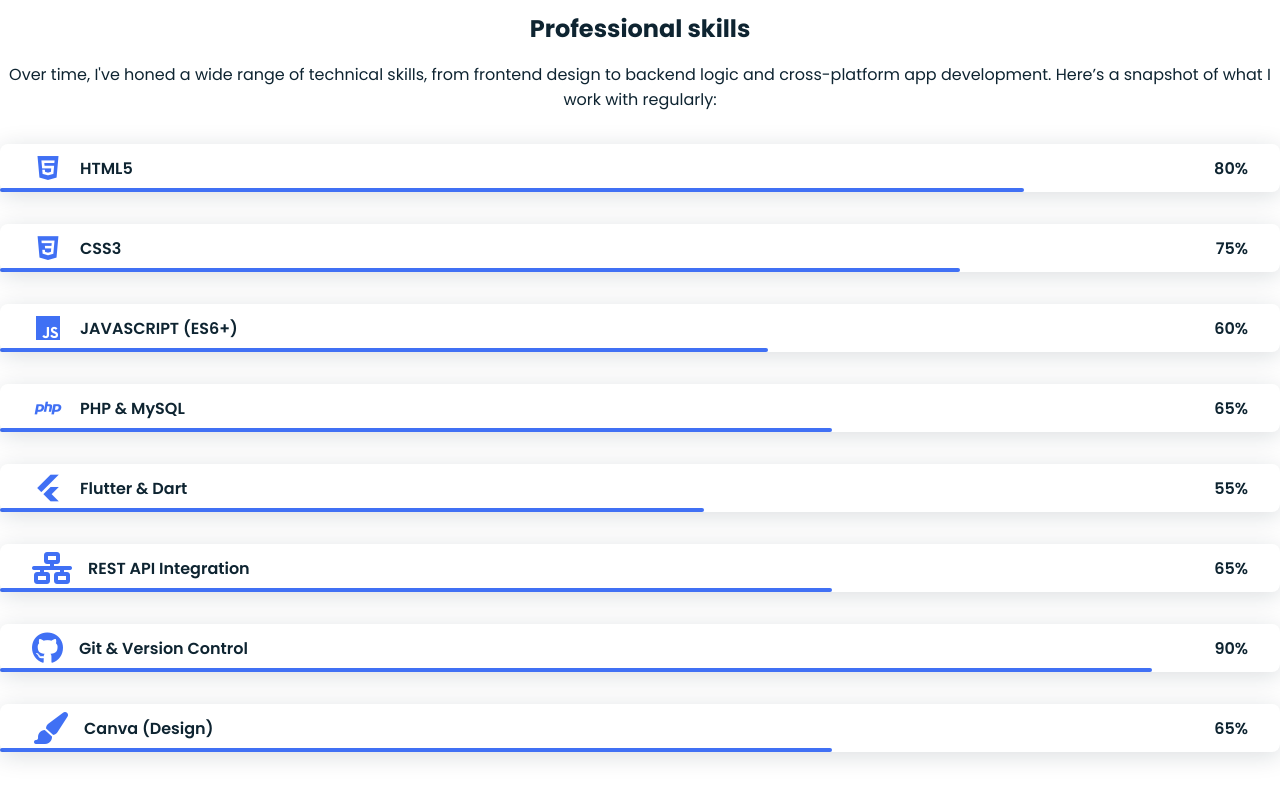
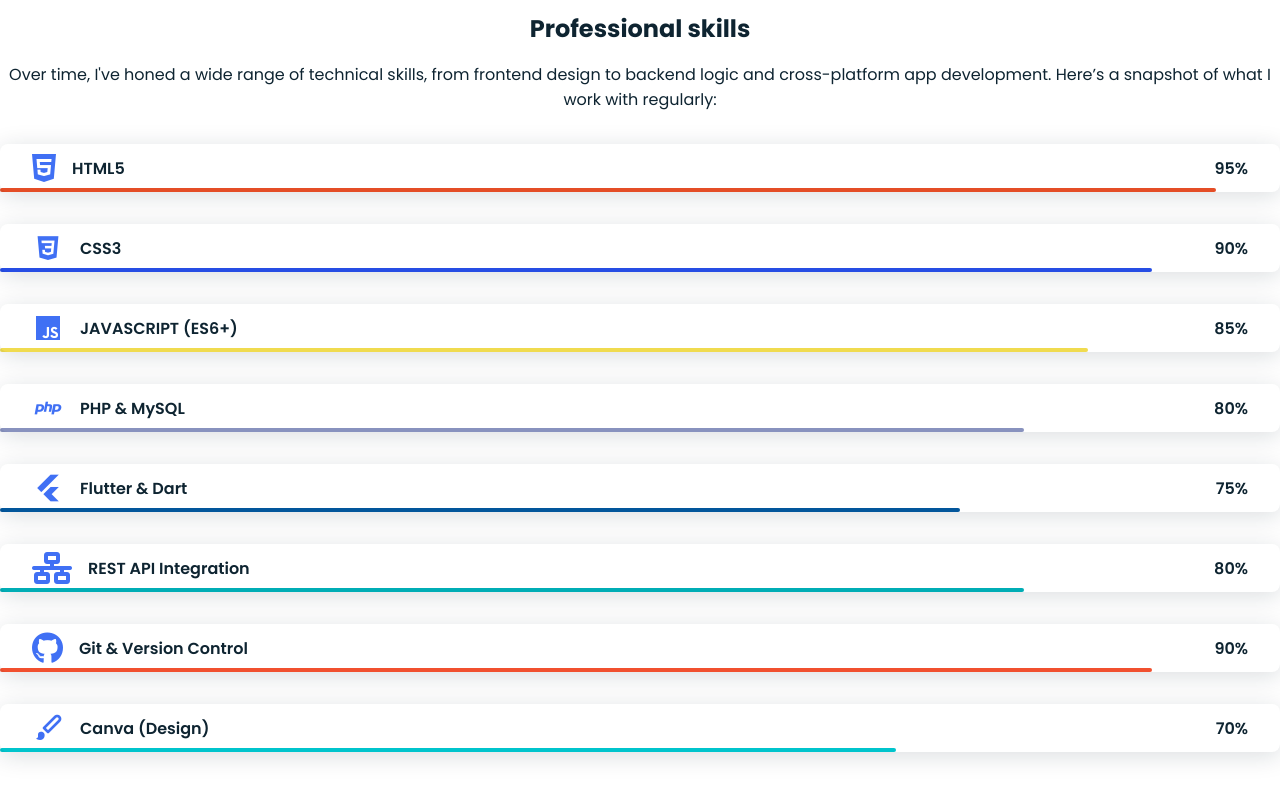
Before and after one commit to successdanesy/dev-portfolio, a plain HTML site: page index.html in a window 1280 px wide. Shown: the part 1392-2192 px from the top of the page. Drawn offline with nearby package versions, Linux system fonts and the light colour scheme.

Commit message:
edits to the skiils bar color

```diff
--- a/assets/css/styles.css
+++ b/assets/css/styles.css
@@ -294,7 +294,8 @@ img{
     border-radius: .5rem;
     z-index: var(--z-back);
 }
-.skills__html{
+
+/* .skills__html{
     width: 80%;
 }
 .skills__css{
@@ -317,4 +318,43 @@ img{
 }
 .skills__canva{
     width: 65%;
+} */
+ .skills__bar.skills__html {
+    width: 95%;
+    background-color: #e44d26; /* HTML5 orange */
 }
+
+.skills__bar.skills__css {
+    width: 90%;
+    background-color: #264de4; /* CSS3 blue */
+}
+
+.skills__bar.skills__js {
+    width: 85%;
+    background-color: #f0db4f; /* JavaScript yellow */
+}
+
+.skills__bar.skills__php {
+    width: 80%;
+    background-color: #8892be; /* PHP purple-gray */
+}
+
+.skills__bar.skills__flutter {
+    width: 75%;
+    background-color: #02569b; /* Flutter blue */
+}
+
+.skills__bar.skills__rest {
+    width: 80%;
+    background-color: #00adb5; /* Teal for REST API */
+}
+
+.skills__bar.skills__git {
+    width: 90%;
+    background-color: #f1502f; /* Git orange */
+}
+
+.skills__bar.skills__canva  {
+    width: 70%;
+    background-color: #00c4cc; /* Canva teal */
+}
--- a/index.html
+++ b/index.html
@@ -88,12 +88,12 @@
 
                             <div class="skills__data">
                                 <div class="skills__names">
-                                    <i class="bx bxl-html5 skills__icon"></i>
+                                    <i class="fa-brands fa-html5 skills__icon"></i>
                                     <span class="skills__name">HTML5</span>
                                 </div>
 
                                 <div>
-                                    <span class="skills__percentage">80%</span>
+                                    <span class="skills__percentage">95%</span>
                                 </div>
 
                                 <div class="skills__bar skills__html"></div>
@@ -106,7 +106,7 @@
                                 </div>
 
                                 <div>
-                                    <span class="skills__percentage">75%</span>
+                                    <span class="skills__percentage">90%</span>
                                 </div>
 
                                 <div class="skills__bar skills__css"></div>
@@ -119,7 +119,7 @@
                                 </div>
 
                                 <div>
-                                    <span class="skills__percentage">60%</span>
+                                    <span class="skills__percentage">85%</span>
                                 </div>
 
                                 <div class="skills__bar skills__js"></div>
@@ -132,7 +132,7 @@
                                 </div>
 
                                 <div>
-                                    <span class="skills__percentage">65%</span>
+                                    <span class="skills__percentage">80%</span>
                                 </div>
 
                                 <div class="skills__bar skills__php"></div>
@@ -145,7 +145,7 @@
                                 </div>
 
                                 <div>
-                                    <span class="skills__percentage">55%</span>
+                                    <span class="skills__percentage">75%</span>
                                 </div>
 
                                 <div class="skills__bar skills__flutter"></div>
@@ -158,7 +158,7 @@
                                 </div>
 
                                 <div>
-                                    <span class="skills__percentage">65%</span>
+                                    <span class="skills__percentage">80%</span>
                                 </div>
 
                                 <div class="skills__bar skills__rest"></div>
@@ -179,12 +179,12 @@
 
                             <div class="skills__data">
                                 <div class="skills__names">
-                                    <i class="fa-solid fa-paintbrush skills__icon"></i>
+                                    <i class="bx bxs-paint skills__icon"></i>
                                     <span class="skills__name">Canva (Design)</span>
                                 </div>
 
                                 <div>
-                                    <span class="skills__percentage">65%</span>
+                                    <span class="skills__percentage">70%</span>
                                 </div>
 
                                 <div class="skills__bar skills__canva"></div>
```
